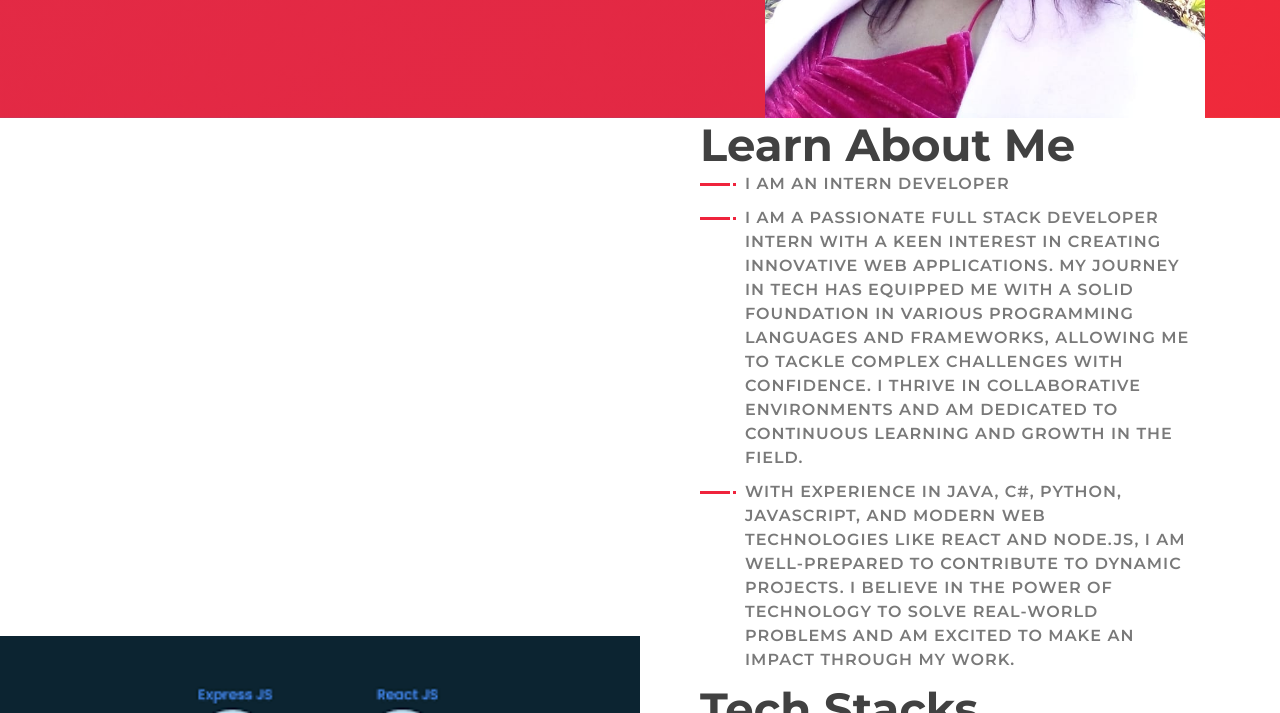
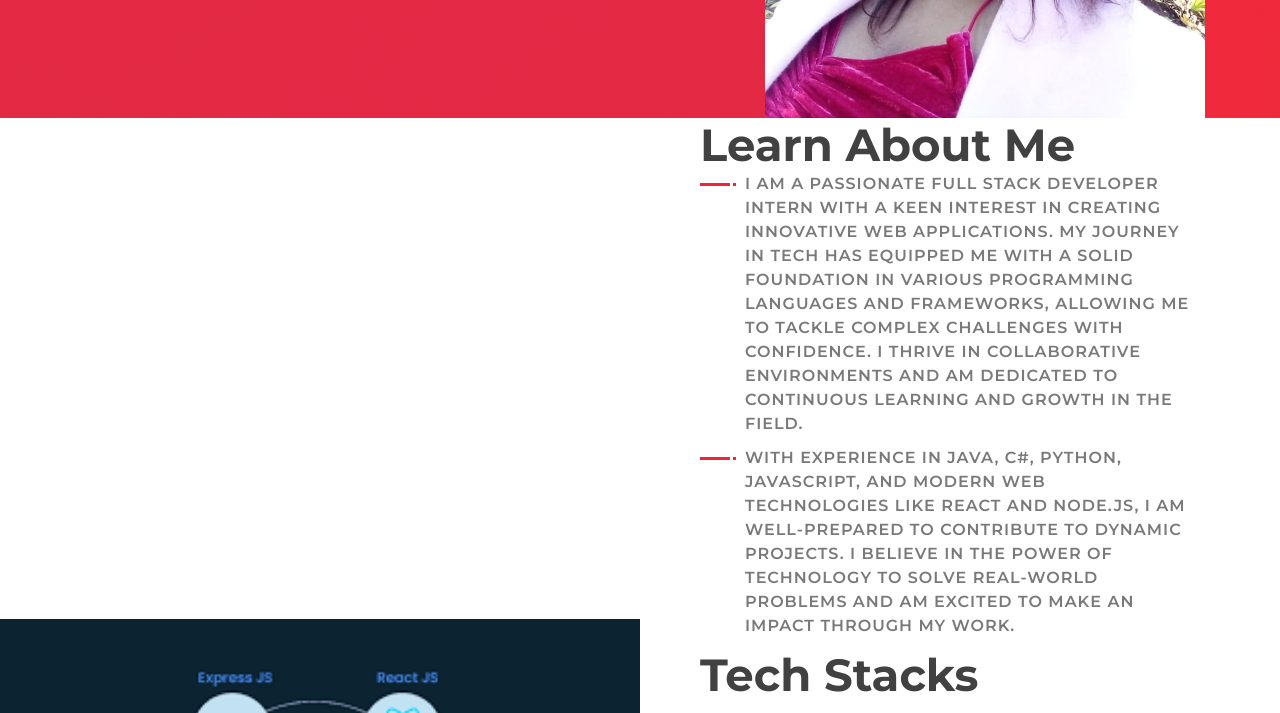
Before and after one commit to lihle-sibiya/Portfolio, a website with bundled scripts: page index.html in a window 1280 px wide. Shown: the part 592-1305 px from the top of the page. Built offline with nearby package versions, Linux system fonts and the light colour scheme.

Commit message:
77th commit

```diff
--- a/index.html
+++ b/index.html
@@ -95,11 +95,6 @@
                     <div class="about-content">
                         <div class="section-header text-left">
                             <h2>Learn About Me</h2>
-                            <div class="about-text">
-                                <p>
-                                    I am an Intern Developer
-                                </p>
-                            </div>
                             <div class="about-text">
                                 <p>
                                     I am a passionate Full Stack Developer Intern with a keen interest in creating innovative web applications. My journey in tech has equipped me with a solid foundation in various programming languages and frameworks, allowing me to tackle complex challenges with confidence. I thrive in collaborative environments and am dedicated to continuous learning and growth in the field.
```
